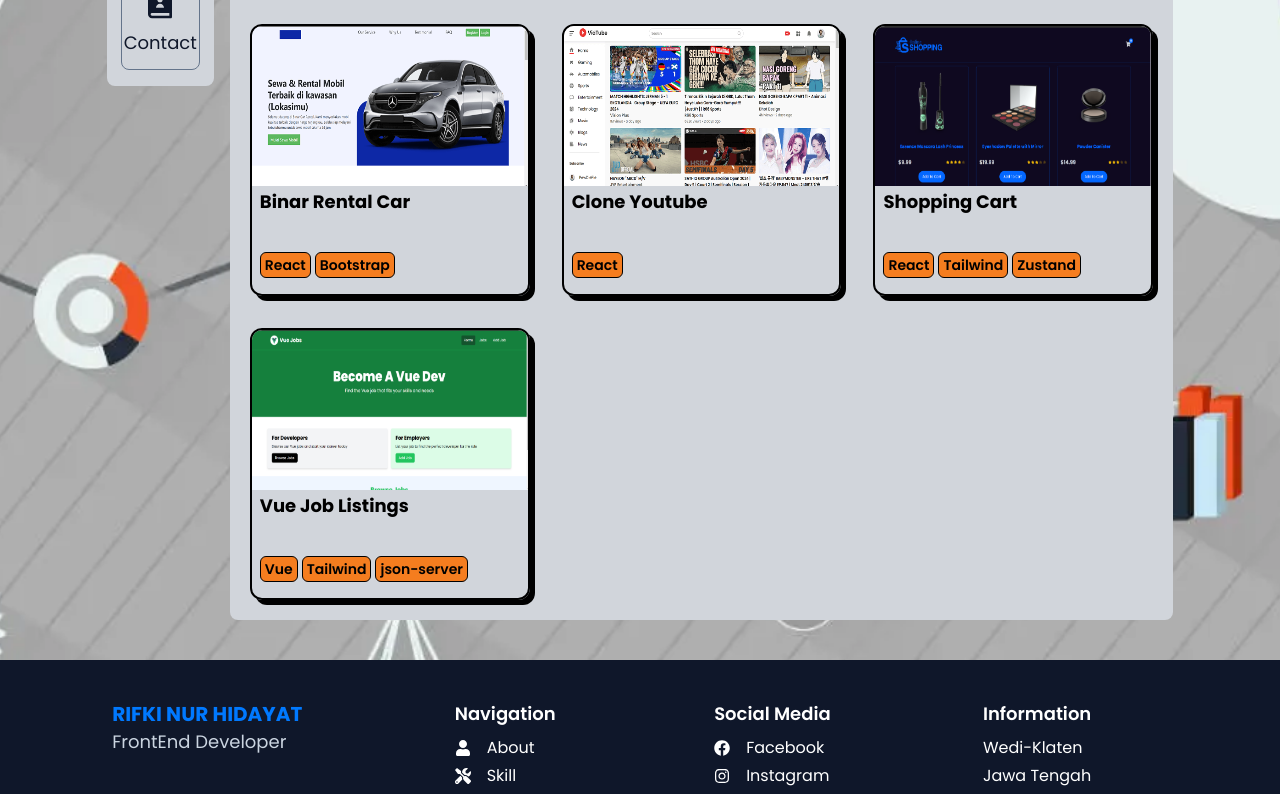
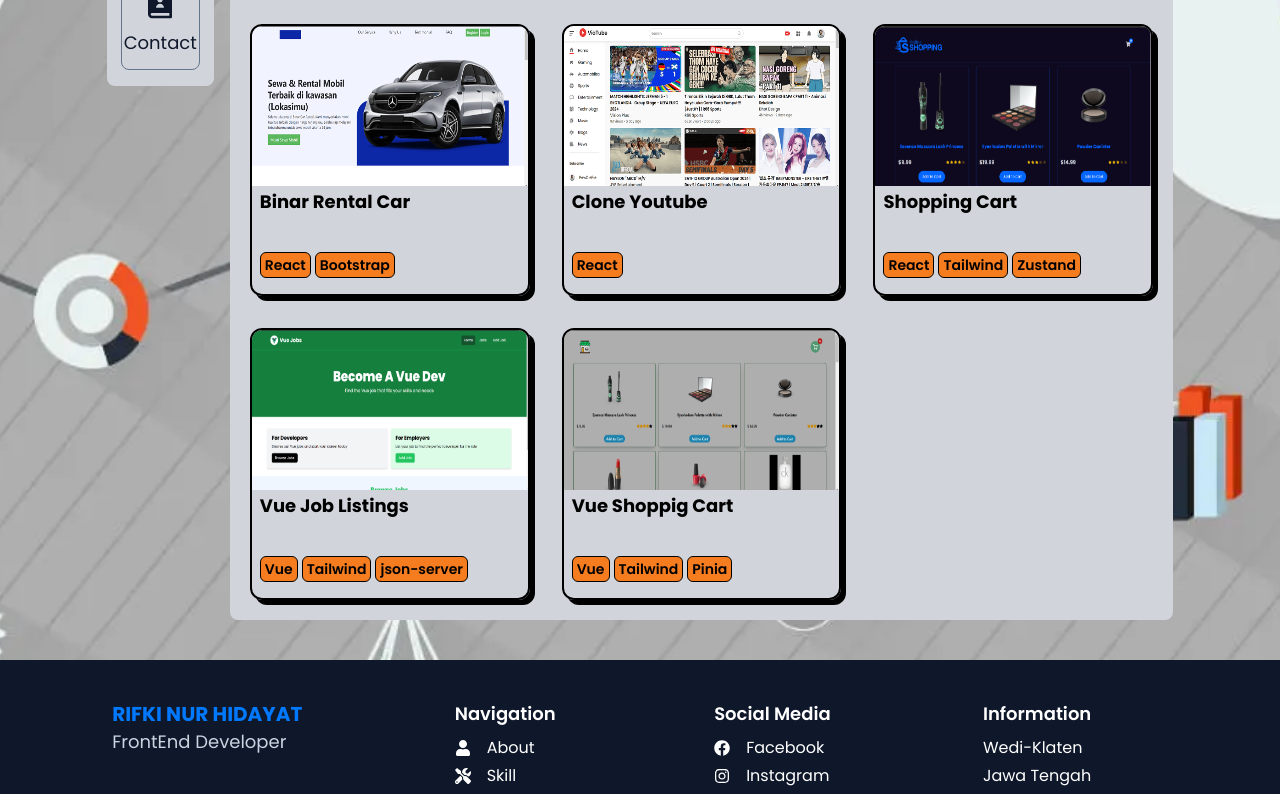
Before and after one commit to Rifkynur/portofolio, a React (Vite) app: page /porto in a window 1280 px wide. Shown: the part 570-1364 px from the top of the page. Built offline with nearby package versions, Linux system fonts and the light colour scheme.

Commit message:
add porto

```diff
--- a/src/data/data.jsx
+++ b/src/data/data.jsx
@@ -200,6 +200,17 @@ export const portofolio = [
     img: "./img/porto/vueJob.PNG",
     status: "undeploy",
   },
+  {
+    id: 7,
+    ghLink: "https://github.com/Rifkynur/shoppingCartVuePinia",
+    demoLink: "https://shopping-cart-vue-pinia.vercel.app/",
+    title: "Vue Shoppig Cart",
+    tool: ["Vue", "Tailwind", "Pinia"],
+    github: <FaGithub />,
+    goTo: <FaExternalLinkAlt />,
+    img: "./img/porto/shoppingCartVue.PNG",
+    status: "deploy",
+  },
 ];
 
 // data skill
@@ -249,4 +260,9 @@ export const skill = [
     title: "Next js",
     img: "./img/skill/svg/next.svg",
   },
+  {
+    id: 10,
+    title: "Vue js",
+    img: "./img/skill/svg/vue.svg",
+  },
 ];
```
Also changed, not shown: public/img/porto/shoppingCartVue.PNG (added).
